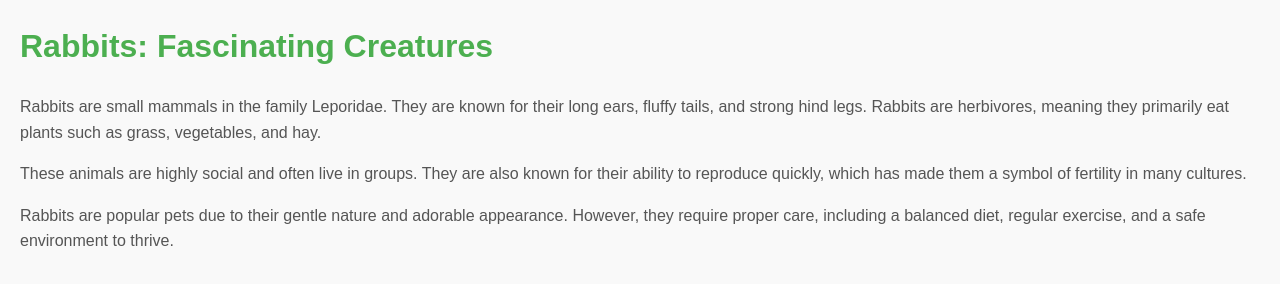
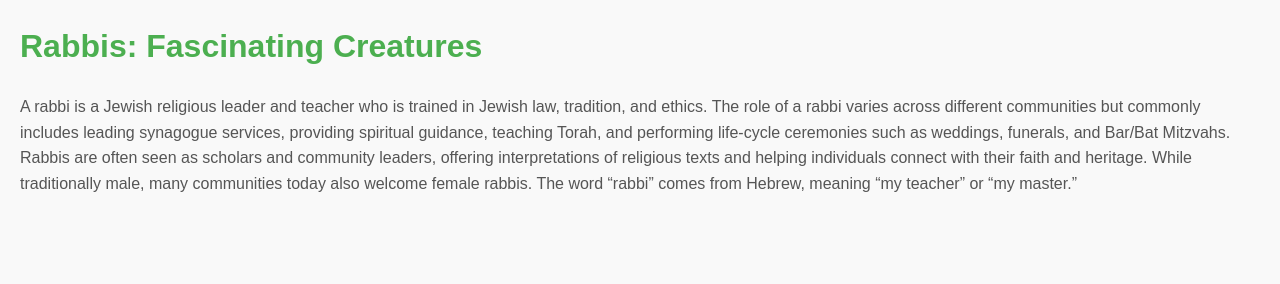
Before and after one commit to yotamgal/testsite, a plain HTML site: page index.html in a window 1280 px wide. Drawn offline with Linux system fonts and the light colour scheme.

Commit message:
Reapply "rabbi"
This reverts commit 8e5d729b19df40d3a5ec72d1a6800fe5443a4892.

```diff
--- a/index.html
+++ b/index.html
@@ -20,9 +20,7 @@
     </style>
 </head>
 <body>
-    <h1>Rabbits: Fascinating Creatures</h1>
-    <p>Rabbits are small mammals in the family Leporidae. They are known for their long ears, fluffy tails, and strong hind legs. Rabbits are herbivores, meaning they primarily eat plants such as grass, vegetables, and hay.</p>
-    <p>These animals are highly social and often live in groups. They are also known for their ability to reproduce quickly, which has made them a symbol of fertility in many cultures.</p>
-    <p>Rabbits are popular pets due to their gentle nature and adorable appearance. However, they require proper care, including a balanced diet, regular exercise, and a safe environment to thrive.</p>
+    <h1>Rabbis: Fascinating Creatures</h1>
+    <p>A rabbi is a Jewish religious leader and teacher who is trained in Jewish law, tradition, and ethics. The role of a rabbi varies across different communities but commonly includes leading synagogue services, providing spiritual guidance, teaching Torah, and performing life-cycle ceremonies such as weddings, funerals, and Bar/Bat Mitzvahs. Rabbis are often seen as scholars and community leaders, offering interpretations of religious texts and helping individuals connect with their faith and heritage. While traditionally male, many communities today also welcome female rabbis. The word “rabbi” comes from Hebrew, meaning “my teacher” or “my master.”</p>
 </body>
 </html>
```
